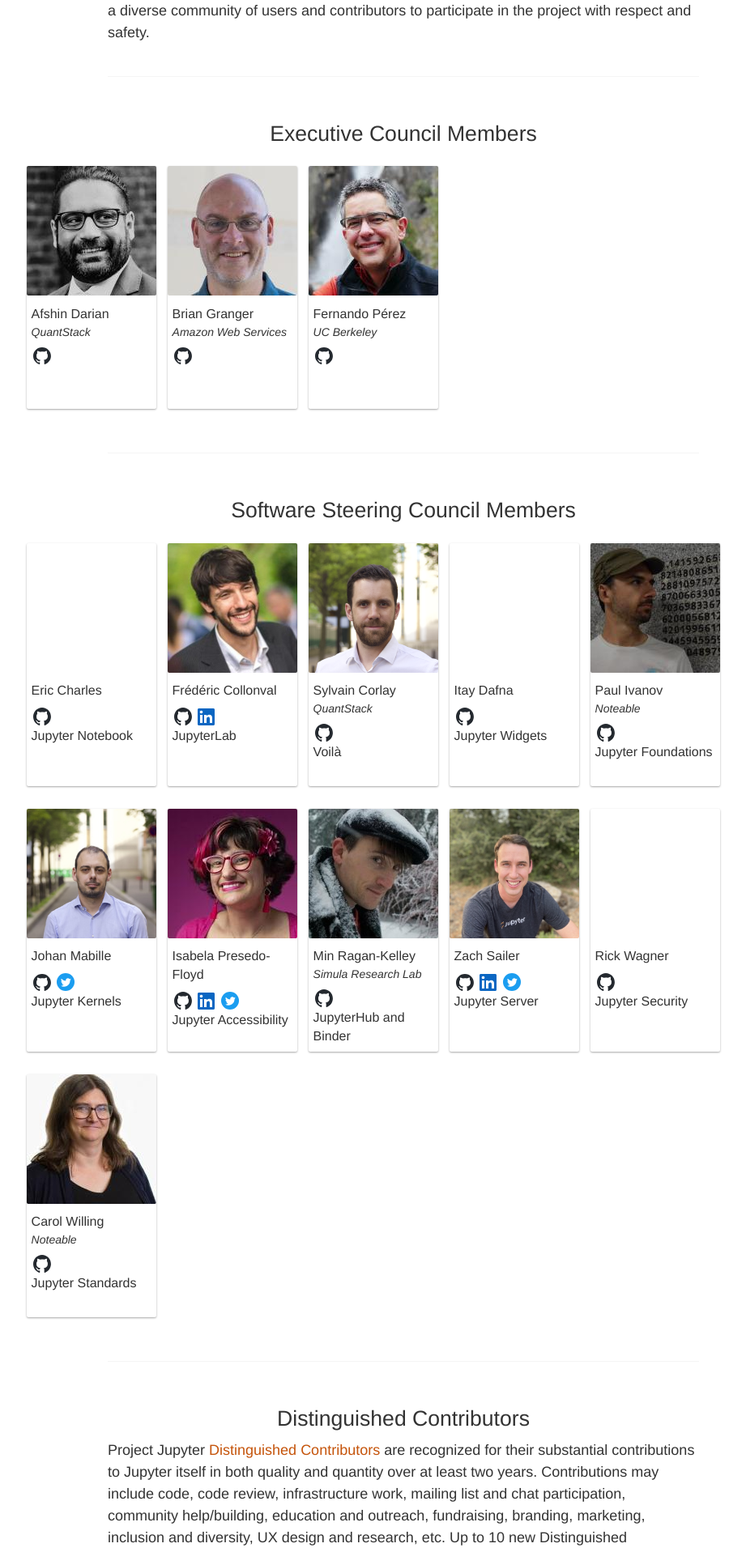
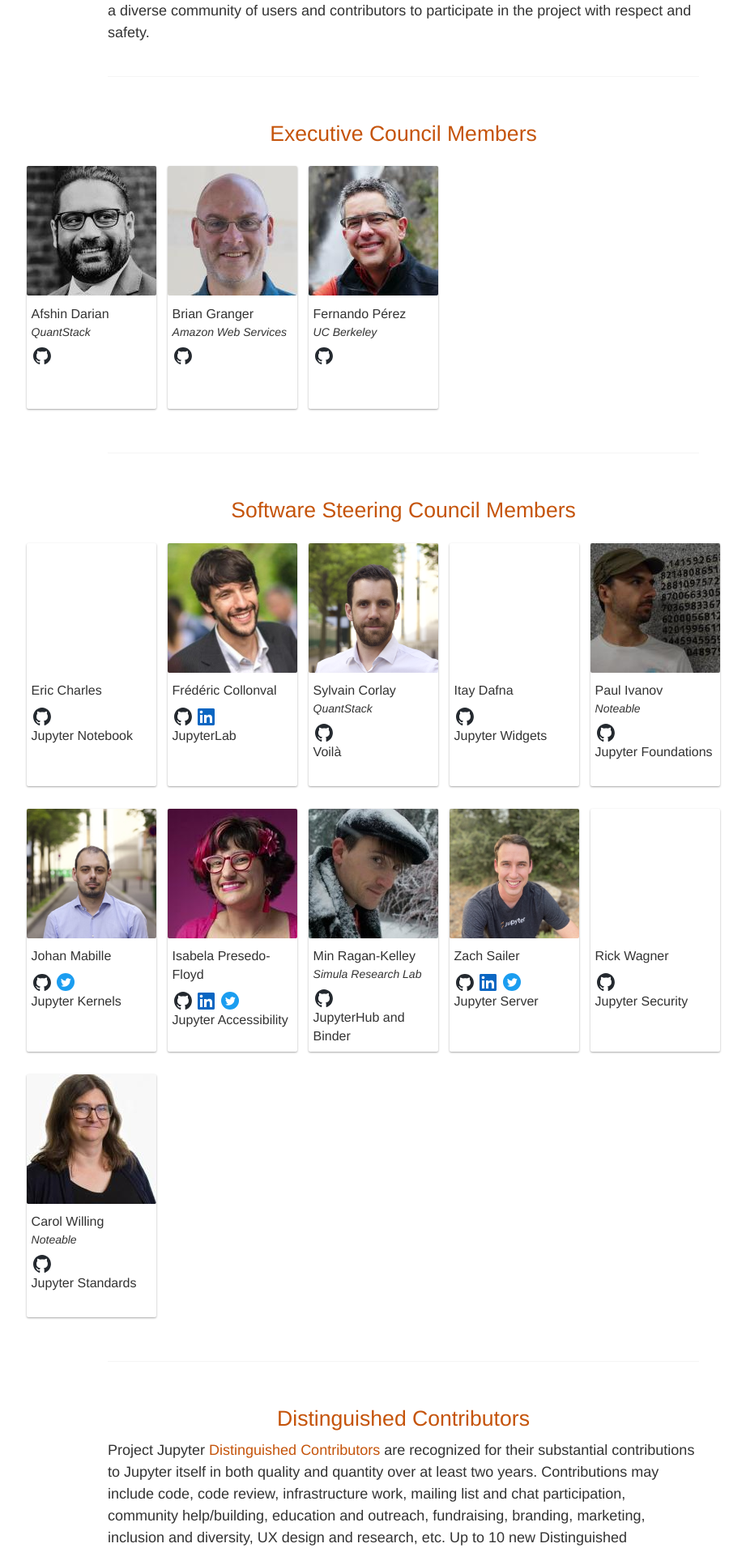
Before and after one commit to jupyter/jupyter.github.io, a Jekyll site: the page built from about.html, in a window 1280 px wide. Shown: the part 535-2452 px from the top of the page at 81% size, without its empty margins (142-1063 px from the left). Built offline with Jekyll 4.4.1, drawn with Linux system fonts in a browser that asks for light colours; comment, search, counter and statistics services are not loaded.

Commit message:
Add links to governance bodies

```diff
--- a/about.html
+++ b/about.html
@@ -483,7 +483,7 @@ donate_box:
 
     <!-- Executive Council -->
     <div class="content content--copy">
-        <h2 class="text-center">Executive Council Members</h2>
+        <h2 class="text-center"><a href="https://jupyter.org/governance/executive_council.html">Executive Council Members</a></h2>
     </div>
 
     <div class="content content--wide">
@@ -507,7 +507,7 @@ donate_box:
 
     <!-- Software Steering Council -->
     <div class="content content--copy">
-        <h2 class="text-center">Software Steering Council Members</h2>
+        <h2 class="text-center"><a href="https://jupyter.org/governance/software_steering_council.html">Software Steering Council Members</a></h2>
     </div>
 
     <div class="content content--wide">
@@ -533,7 +533,7 @@ donate_box:
 
   <!-- DISTINGUISHED CONTRIBUTORS -->
     <div class="content content--copy">
-      <h2 class="text-center">Distinguished Contributors</h2>
+      <h2 class="text-center"><a href="https://jupyter.org/governance/distinguished_contributors.html">Distinguished Contributors</a></h2>
       <p>{{ page.contributors_copy }}</p>
     </div>
 
```
